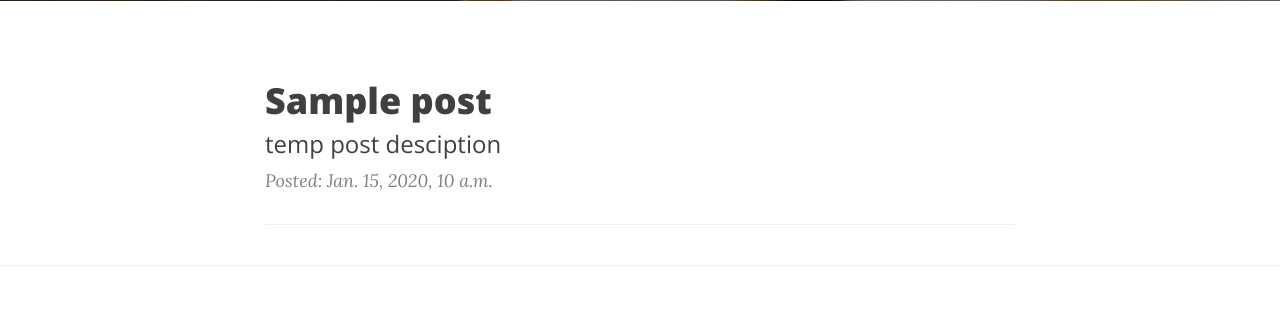
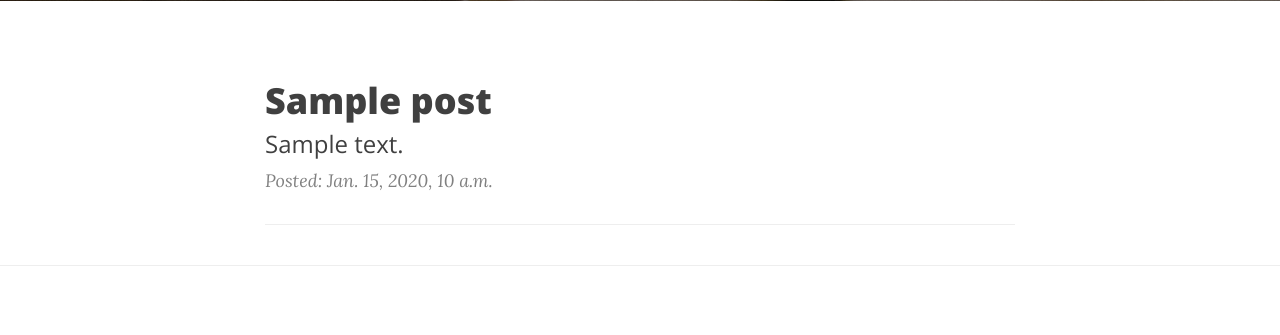
Before and after one commit to DLance96/django-blog, a Django app: template blog/templates/blog/post_list.html in a window 1280 px wide. Shown: the part 447-782 px from the top of the page. Run offline with Django 3.2, Linux system fonts and the light colour scheme; the template is opened without the code that fills it: values that come from a table or form of the project are taken from there, others are empty; tables that the repository leaves empty hold one stand-in row (values such as "Sample post"); some libraries are stand-ins or nearby versions.

Commit message:
added post desciptions and usage

```diff
--- a/blog/models.py
+++ b/blog/models.py
@@ -4,6 +4,7 @@ from django.utils import timezone
 class Post(models.Model):
     title = models.CharField(max_length=200)
     pub_date = models.DateTimeField(blank=True, null=True)
+    description = models.CharField(max_length=200, default="")
     text = models.TextField()
 
     def __str__(self):
--- a/blog/templates/blog/post.html
+++ b/blog/templates/blog/post.html
@@ -71,7 +71,7 @@
                 <div class="col-lg-8 col-lg-offset-2 col-md-10 col-md-offset-1">
                     <div class="post-heading">
                       <h1>{{ post.title }}</h1>
-                        <h2 class="subheading">Problems look mighty small from 150 miles up</h2>
+                        <h2 class="subheading">{{ post.description }}</h2>
                         <span class="meta">Posted: {{ post.pub_date }}</span>
                     </div>
                 </div>
--- a/blog/templates/blog/post_list.html
+++ b/blog/templates/blog/post_list.html
@@ -90,7 +90,7 @@
                           {{ post.title }}
                         </h2>
                         <h3 class="post-subtitle">
-                          temp post desciption
+                          {{ post.description }}
                         </h3>
                     </a>
                     <p class="post-meta">Posted: {{ post.pub_date }}</p>
```
Also changed, not shown: blog/migrations/0005_post_description.py (added), 1 other file.
